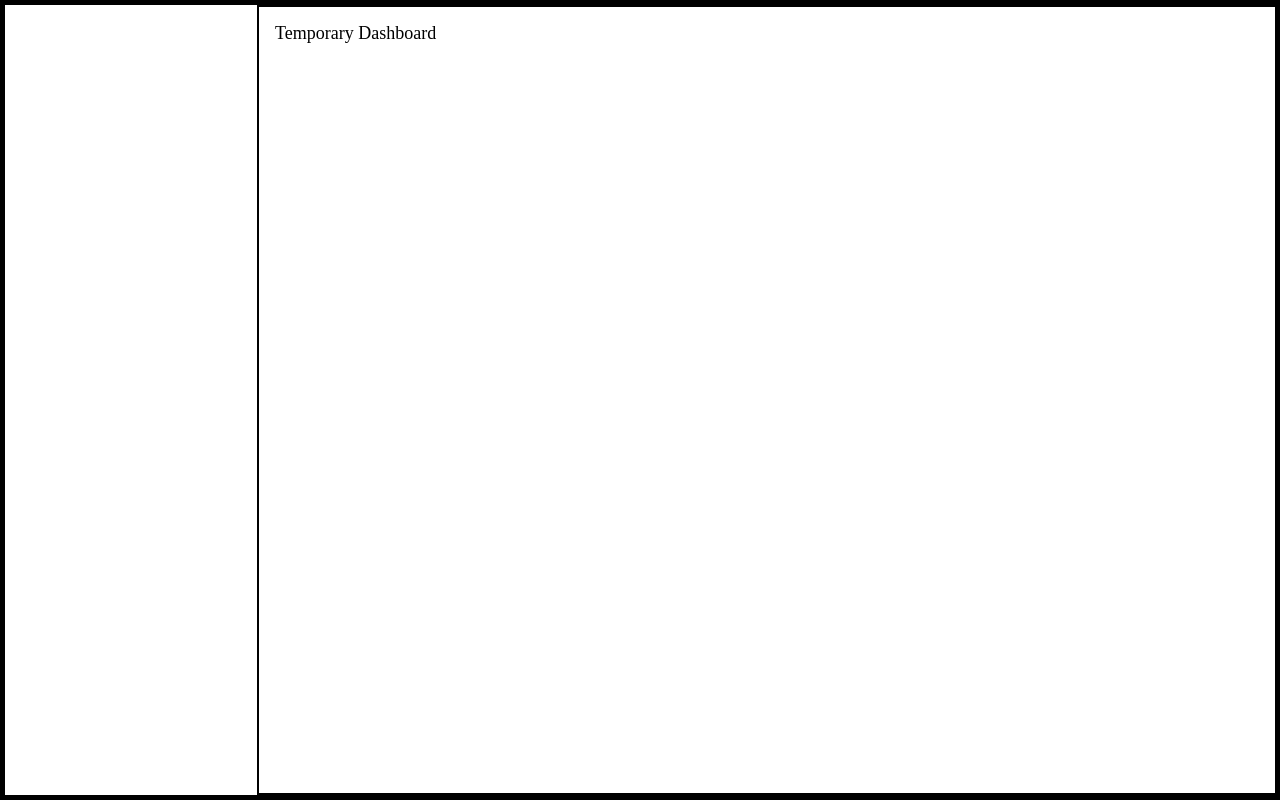
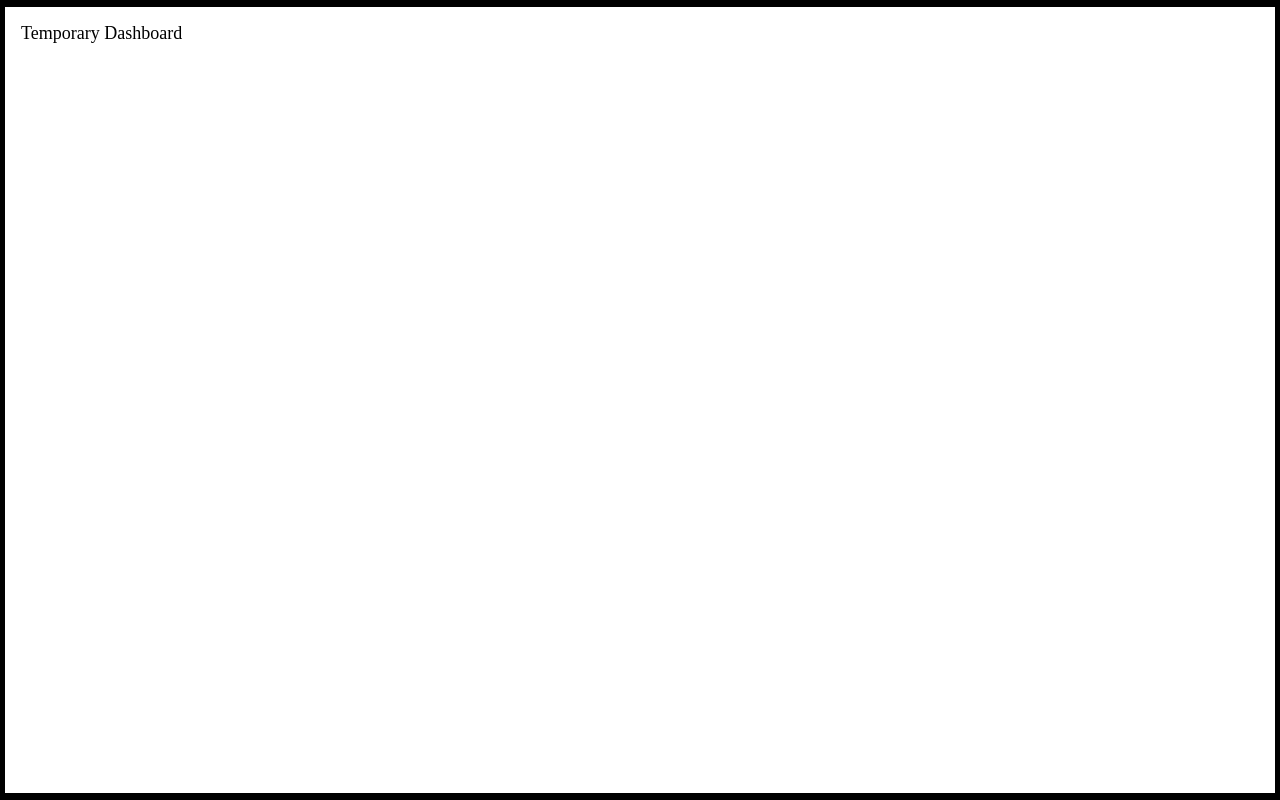
Before and after one commit to kbgarcia8/e-cart-platform, a React app in the folder frontend/: page / in a window 1280 px wide. Built offline with nearby package versions, Linux system fonts and the light colour scheme; the HTML template or start-up script is replaced by a standard one.

Commit message:
started refactor of public routes

```diff
--- /dev/null
+++ b/frontend/src/components/layout/PublicMainLayout/PublicMainLayout.styles.ts
@@ -0,0 +1,39 @@
+import styled from "styled-components";
+import { media } from "utils/utility"
+
+export const TesterLayoutWrapper = styled.div`
+    display: grid;
+    height: 100vh;
+    width: 100vw;
+    border: 5px solid ${({ theme }) => theme.colors.primary};
+
+    ${media.mobile`
+        grid-template-areas:
+        "header"
+        "main"
+        "footer";
+        grid-template-rows: auto 1fr auto;
+        grid-template-columns: 1fr;
+    `}
+`;
+
+export const Header = styled.header`
+    display: flex;
+    grid-area: header;
+    background-color: ${({ theme }) => theme.colors.backgroundSecondary};
+    border-bottom: 2px solid ${({ theme }) => theme.colors.border};
+`;
+
+export const Main = styled.main`
+    display: flex;
+    grid-area: main;
+    padding: 16px;
+    background-color: ${({ theme }) => theme.colors.background};
+`;
+
+export const Footer = styled.footer`
+    display: flex;
+    grid-area: footer;
+    background-color: ${({ theme }) => theme.colors.backgroundSecondary};
+    border-top: 2px solid ${({ theme }) => theme.colors.border};
+`;
--- /dev/null
+++ b/frontend/src/components/layout/PublicMainLayout/PublicMainLayout.tsx
@@ -0,0 +1,21 @@
+import React from "react";
+import * as Styled from "./PublicMainLayout.styles";
+import type { AllNodeProps } from "type/propTypes";
+import { Outlet } from "react-router-dom";
+
+const PublicMainLayout = ({
+    header,
+    footer
+}:AllNodeProps<React.ReactNode>) => {
+    return(
+        <Styled.TesterLayoutWrapper>
+            <Styled.Header>{header}</Styled.Header>
+            <Styled.Main>
+                <Outlet />
+            </Styled.Main>
+            <Styled.Footer>{footer}</Styled.Footer>
+        </Styled.TesterLayoutWrapper>
+    )
+};
+
+export default PublicMainLayout;
--- /dev/null
+++ b/frontend/src/components/layout/PublicMainLayout/index.ts
@@ -0,0 +1,2 @@
+import PublicMainLayout from "./PublicMainLayout";
+export default PublicMainLayout;
--- a/frontend/src/components/organisms/PublicHeader/index.ts
+++ b/frontend/src/components/organisms/PublicHeader/index.ts
@@ -1,2 +1,2 @@
-import MainHeader from "./PublicHeader.js";
-export default MainHeader;
+import PublicHeader from "./PublicHeader";
+export default PublicHeader;
--- a/frontend/src/routes/router.tsx
+++ b/frontend/src/routes/router.tsx
@@ -1,10 +1,11 @@
 /* Layout */
-import TesterLayout from 'components/layout/TesterLayout'
+//import TesterLayout from 'components/layout/TesterLayout'
+import PublicMainLayout from "components/layout/PublicMainLayout";
 
 const routes = [
     {
         path: "/",
-        element: <TesterLayout/>,
+        element: <PublicMainLayout/>,
         children: [
             {index: true, element: <div>Temporary Dashboard</div>}
         ]
```
Also changed, not shown: frontend/src/components/organisms/PublicHeader/PublicHeader.styles.ts (+20 -19 lines), frontend/src/components/organisms/PublicHeader/PublicHeader.tsx (+19 -13 lines), frontend/src/assets/mock-logo.svg (added).
